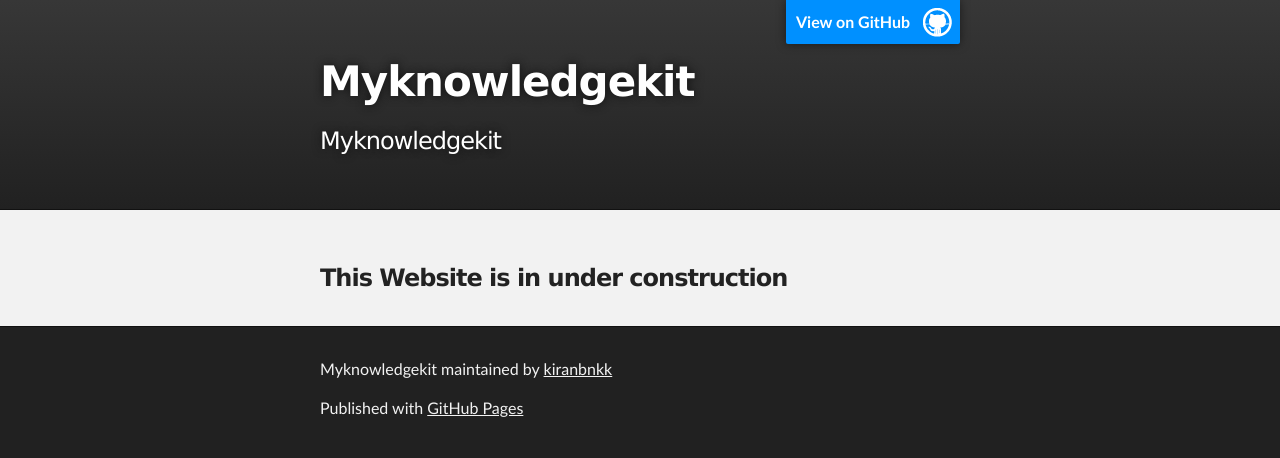
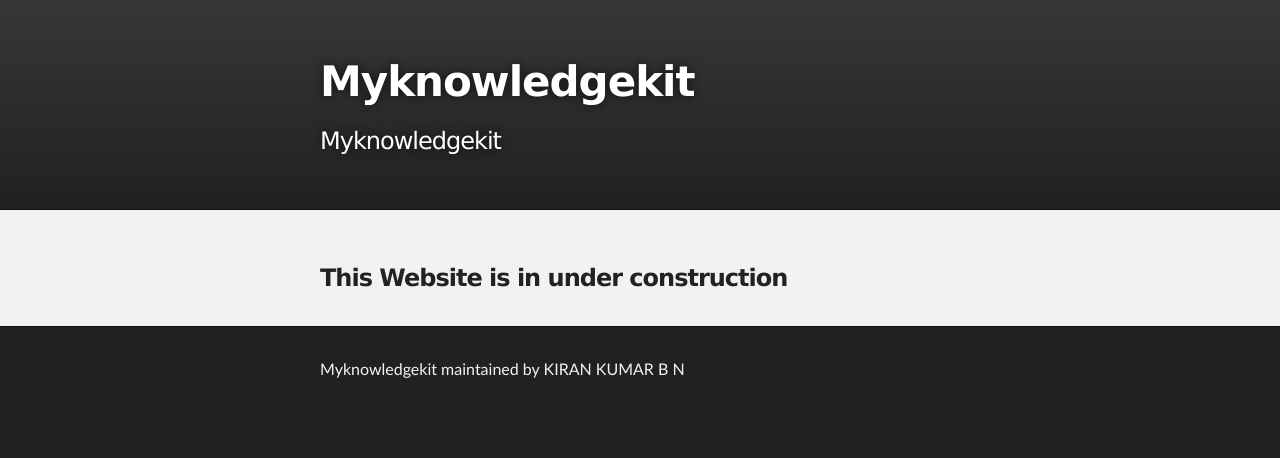
Before and after one commit to kiranbnkk/myknowledgekit, a plain HTML site: page index.html in a window 1280 px wide. Drawn offline with Linux system fonts and the light colour scheme.

Commit message:
Updated html content

```diff
--- a/index.html
+++ b/index.html
@@ -16,7 +16,6 @@
     <!-- HEADER -->
     <div id="header_wrap" class="outer">
         <header class="inner">
-          <a id="forkme_banner" href="https://github.com/kiranbnkk/myknowledgekit">View on GitHub</a>
 
           <h1 id="project_title">Myknowledgekit</h1>
           <h2 id="project_tagline">Myknowledgekit</h2>
@@ -33,8 +32,7 @@
     <!-- FOOTER  -->
     <div id="footer_wrap" class="outer">
       <footer class="inner">
-        <p class="copyright">Myknowledgekit maintained by <a href="https://github.com/kiranbnkk">kiranbnkk</a></p>
-        <p>Published with <a href="http://pages.github.com">GitHub Pages</a></p>
+        <p class="copyright">Myknowledgekit maintained by KIRAN KUMAR B N</a></p>
       </footer>
     </div>
 
```
